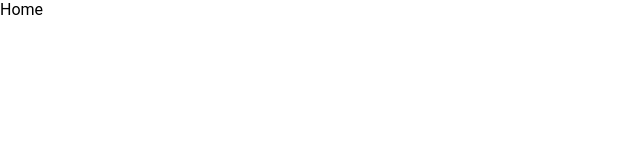
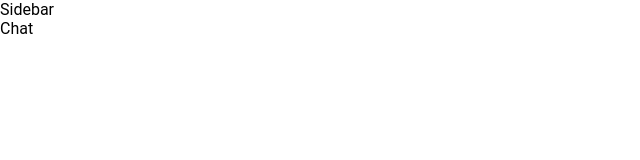
Before and after one commit to Anthony-Ozanne/React-Messenger, a React (Create React App) app: page / in a window 1280 px wide. Shown: the top 160 px of the page, without its empty margins (0-640 px from the left). Built offline with nearby package versions, Linux system fonts and the light colour scheme.

Commit message:
Ajout de tous les composants de mon app

```diff
--- a/src/App.js
+++ b/src/App.js
@@ -9,12 +9,8 @@ import { createBrowserRouter, RouterProvider, Outlet } from "react-router-dom";
 function App() {
   const Layout = () => {
     return (
-      <div className="main">
-        <div className="container">
-          <div className="contentContainer">
-            <Outlet />
-          </div>
-        </div>
+      <div>
+        <Home />
       </div>
     );
   };
--- /dev/null
+++ b/src/components/Chat.jsx
@@ -0,0 +1,7 @@
+import React from "react";
+
+const Chat = () => {
+  return <div>Chat</div>;
+};
+
+export default Chat;
--- /dev/null
+++ b/src/components/Sidebar.jsx
@@ -0,0 +1,7 @@
+import React from "react";
+
+const Sidebar = () => {
+  return <div>Sidebar</div>;
+};
+
+export default Sidebar;
--- a/src/pages/home/Home.jsx
+++ b/src/pages/home/Home.jsx
@@ -1,8 +1,17 @@
 import React from "react";
 import "./Home.scss";
+import Sidebar from "../../components/Sidebar";
+import Chat from "../../components/Chat";
 
 const Home = () => {
-  return <div>Home</div>;
+  return (
+    <div className="home">
+      <div className="container">
+        <Sidebar />
+        <Chat />
+      </div>
+    </div>
+  );
 };
 
 export default Home;
```
Also changed, not shown: src/components/Chats.jsx (added, +7 -0 lines), src/components/Input.jsx (added, +7 -0 lines), src/components/Message.jsx (added, +7 -0 lines), src/components/Navbar.jsx (added, +7 -0 lines), src/components/Search.jsx (added, +7 -0 lines).
